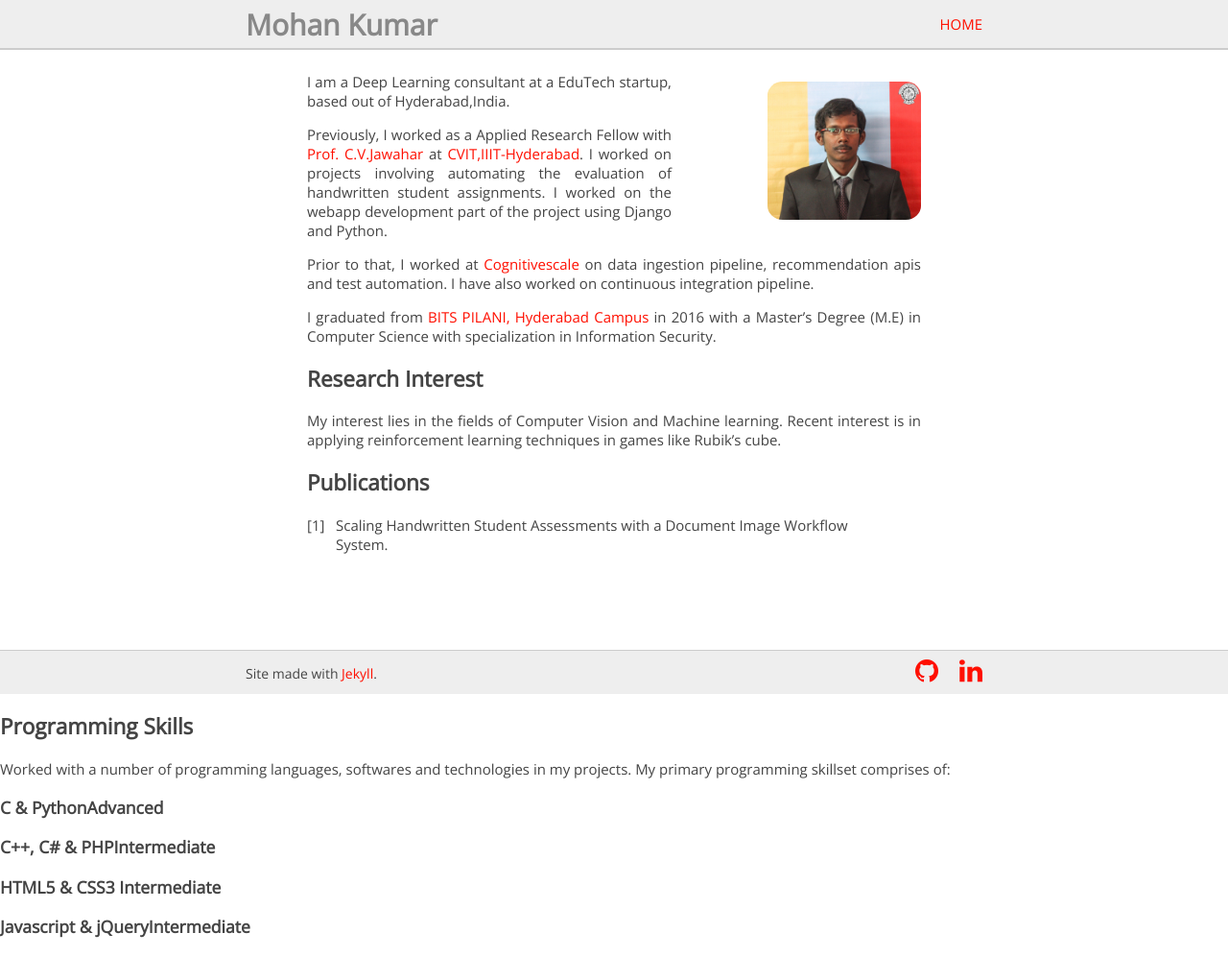
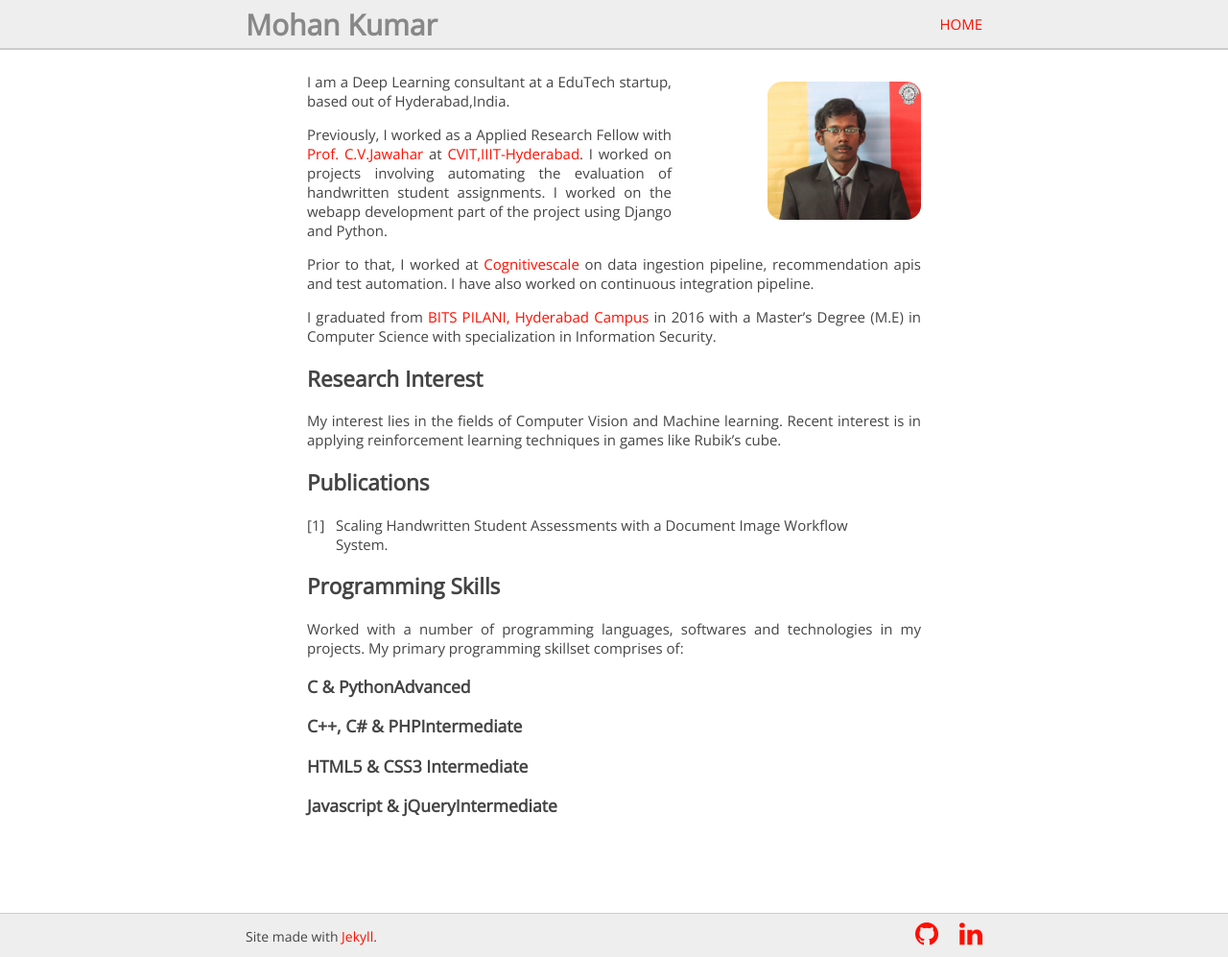
Before and after one commit to mohanarunachalam/mohanarunachalam.github.io, a Jekyll site: the page built from index.md, in a window 1280 px wide and 997 px high. Shown: the whole window at 96% size. Built offline with Jekyll 4.4.1, drawn with Linux system fonts in a browser that asks for light colours; nearby versions of some CDN libraries.

Commit message:
Added skills related content

```diff
--- a/_layouts/default.html
+++ b/_layouts/default.html
@@ -11,15 +11,7 @@
 
         {{ content }}
 
-    </div>
-
-    {% include footer.html %}
-
-    {% if jekyll.environment == 'production' %}
-    {% endif %}
-
-
-    <aside class="skills aside section">
+     <aside class="skills aside section">
                     <div class="section-inner">
                         <h2 class="heading">Programming Skills</h2>
                         <div class="content">
@@ -69,5 +61,15 @@
                     </div><!--//section-inner-->
 </aside><!--//section-->
 
+
+    </div>
+
+    {% include footer.html %}
+
+    {% if jekyll.environment == 'production' %}
+    {% endif %}
+
+
+
 </body>
 </html>
```
